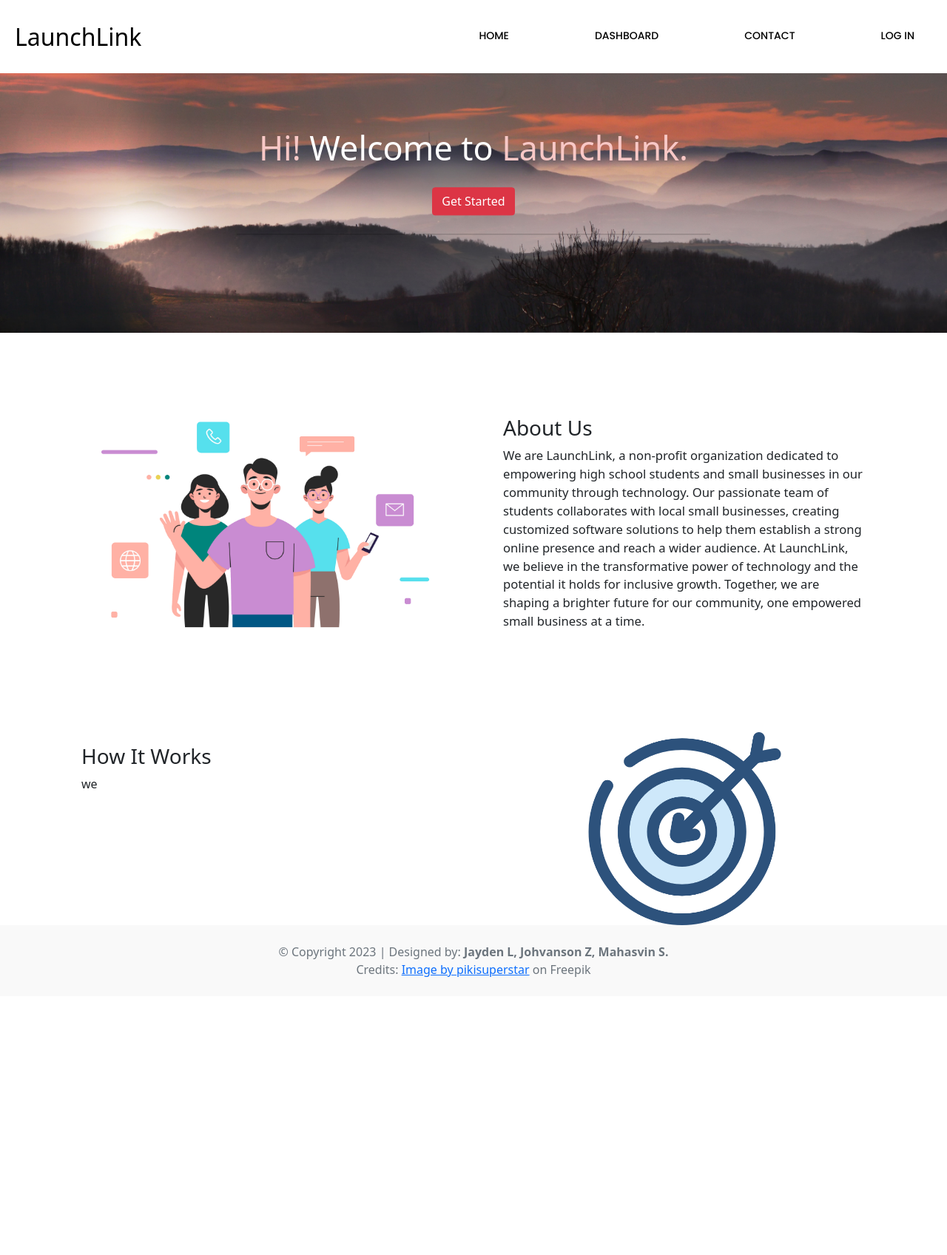
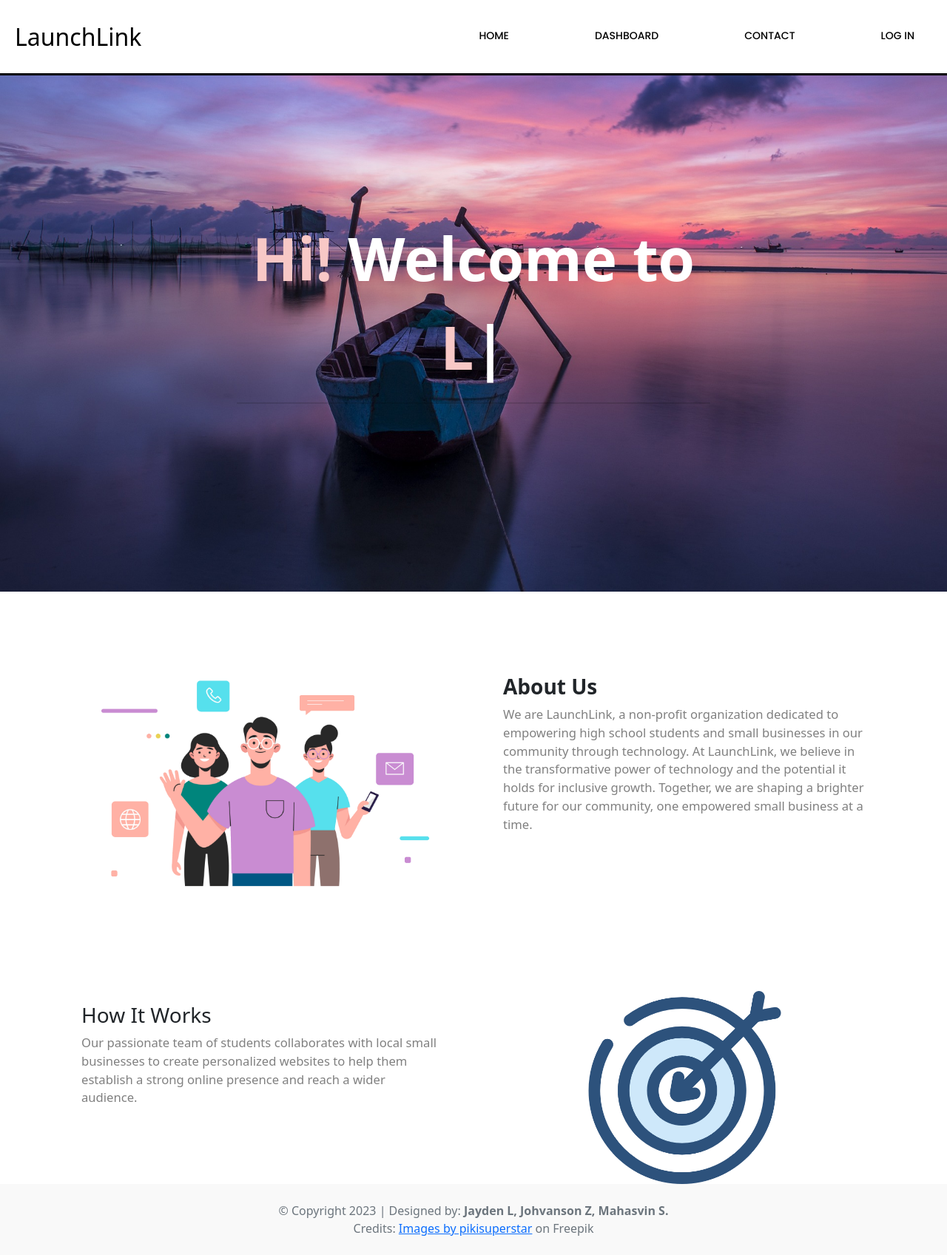
Before and after one commit to Mahasvin24/TechXelerate-LaunchLink, a Django app: page / in a window 1280 px wide. Shown: the whole page at 74% size. Before the commit the page ends 1321 px from the top, so only its background shows below. Run offline with Django 4.2, Linux system fonts and the light colour scheme; some libraries are stand-ins or nearby versions.

Commit message:
Improved UI + Added Text to Sections + Adding Animations and Changed Intro Text Image

```diff
--- a/about/static/about/css/style.css
+++ b/about/static/about/css/style.css
@@ -123,6 +123,11 @@
   font-size: 3.5vw;
 }
 
+#intro-container p {
+  font-size: 80px;
+  font-weight: 600;
+}
+
 .special-text {
   color: #F8C8C6;
 }
--- a/about/static/about/css/style.scss
+++ b/about/static/about/css/style.scss
@@ -143,7 +143,6 @@
     background-color: $image_background_color;
 }
 
-// Text on image
 #intro-centered {
     position: absolute;
     top: 50%;
@@ -156,6 +155,11 @@
     text-align: center;
     color: white;
     font-size: 3.5vw;
+}
+
+#intro-container p {
+    font-size: 80px;
+    font-weight: 600;
 }
 
 .special-text {
--- a/about/templates/about/home.html
+++ b/about/templates/about/home.html
@@ -24,13 +24,25 @@
 <hr> {% endcomment %}
 <!--Welcome Section-->
 <div id="intro-container">
-  <img src="{% static 'about/images/scenery.jpg' %}" alt="Welcome Image" style="width:100%; height: 98%;">
+  <img src="{% static 'about/images/boat.jpg' %}" alt="Welcome Image" style="width:100%; height: 100vh;">
   <div id="intro-centered" style="padding-top: 50px;">
-    <span class="special-text"> Hi! </span> Welcome to <span class="special-text"> LaunchLink. </span>
-    <button type="button" class="btn btn-danger">Get Started <span class="glyphicon glyphicon-search" aria-hidden="true"></span></button>
-    <hr style="background-color: black;">
+    <p>
+      <span class="special-text"> Hi! </span> Welcome to <span class="special-text auto-type"></span>
+      <hr style="background-color: black;">
+    </p>
   </div>
 </div>
+
+<!--Typing CDN + Scripts-->
+<script src="https://unpkg.com/typed.js@2.0.16/dist/typed.umd.js"></script>
+<script>
+    var typed = new Typed(".auto-type", {
+        strings: ["LaunchLink.", "LaunchLink."],
+        typeSpeed: 150,
+        backSpeed: 150,
+        loop: true
+    })
+</script>
 
 <!--Our Mission-->
 <br><br><br><br>
@@ -41,9 +53,9 @@
     </div>
     <div class="col">
       <div class="p-3" style="text-align: left;">
-        <h3>About Us</h3>
-        <p style="font-size: 1.3vw;">
-          We are LaunchLink, a non-profit organization dedicated to empowering high school students and small businesses in our community through technology. Our passionate team of students collaborates with local small businesses, creating customized software solutions to help them establish a strong online presence and reach a wider audience. At LaunchLink, we believe in the transformative power of technology and the potential it holds for inclusive growth. Together, we are shaping a brighter future for our community, one empowered small business at a time.
+        <h3><b>About Us</b></h3>
+        <p style="font-size: 1.3vw; color: gray;">
+          We are LaunchLink, a non-profit organization dedicated to empowering high school students and small businesses in our community through technology. At LaunchLink, we believe in the transformative power of technology and the potential it holds for inclusive growth. Together, we are shaping a brighter future for our community, one empowered small business at a time.
         </p>
       </div>
     </div>
@@ -57,7 +69,7 @@
     <div class="col">
       <div class="p-3" style="text-align: left;">
         <h3>How It Works</h3>
-        <p>we</p>
+        <p style="font-size: 1.3vw; color: gray;"> Our passionate team of students collaborates with local small businesses to create personalized websites to help them establish a strong online presence and reach a wider audience.</p>
       </div>
     </div>
     <div class="col">
@@ -70,7 +82,7 @@
 <footer class="text-center text-lg-start bg-white text-muted">
   <div class="text-center p-4" style="background-color: rgba(0, 0, 0, 0.025);">
     © Copyright 2023 | Designed by: <b>Jayden L, Johvanson Z, Mahasvin S.</b> <br><!--Maybe we add the copyright liscense?-->
-    Credits: <a href="https://www.freepik.com/free-vector/contact-us-concept-landing-page_4661525.htm#query=about%20us%20website&position=6&from_view=keyword&track=ais">Image by pikisuperstar</a> on Freepik
+    Credits: <a href="https://www.freepik.com/free-vector/contact-us-concept-landing-page_4661525.htm#query=about%20us%20website&position=6&from_view=keyword&track=ais">Images by pikisuperstar</a> on Freepik
   </div>
 </footer>
 
--- a/about/templates/about/layout.html
+++ b/about/templates/about/layout.html
@@ -22,7 +22,7 @@
     </head>
     <body>
         {% block nav %}
-            <nav class="navbar fixed-top">
+            <nav class="navbar fixed-top" style="border-bottom: 3px solid black">
                 <!-- Logo + Name-->
                 <div class="logo">LaunchLink</div>
                 <ul class="nav-links">
```
Also changed, not shown: about/static/about/images/beach.jpg (added), about/static/about/images/boat.jpg (added), about/static/about/images/green-scenery.jpg (added), about/static/about/images/mountain.jpg (added), 1 other file.
